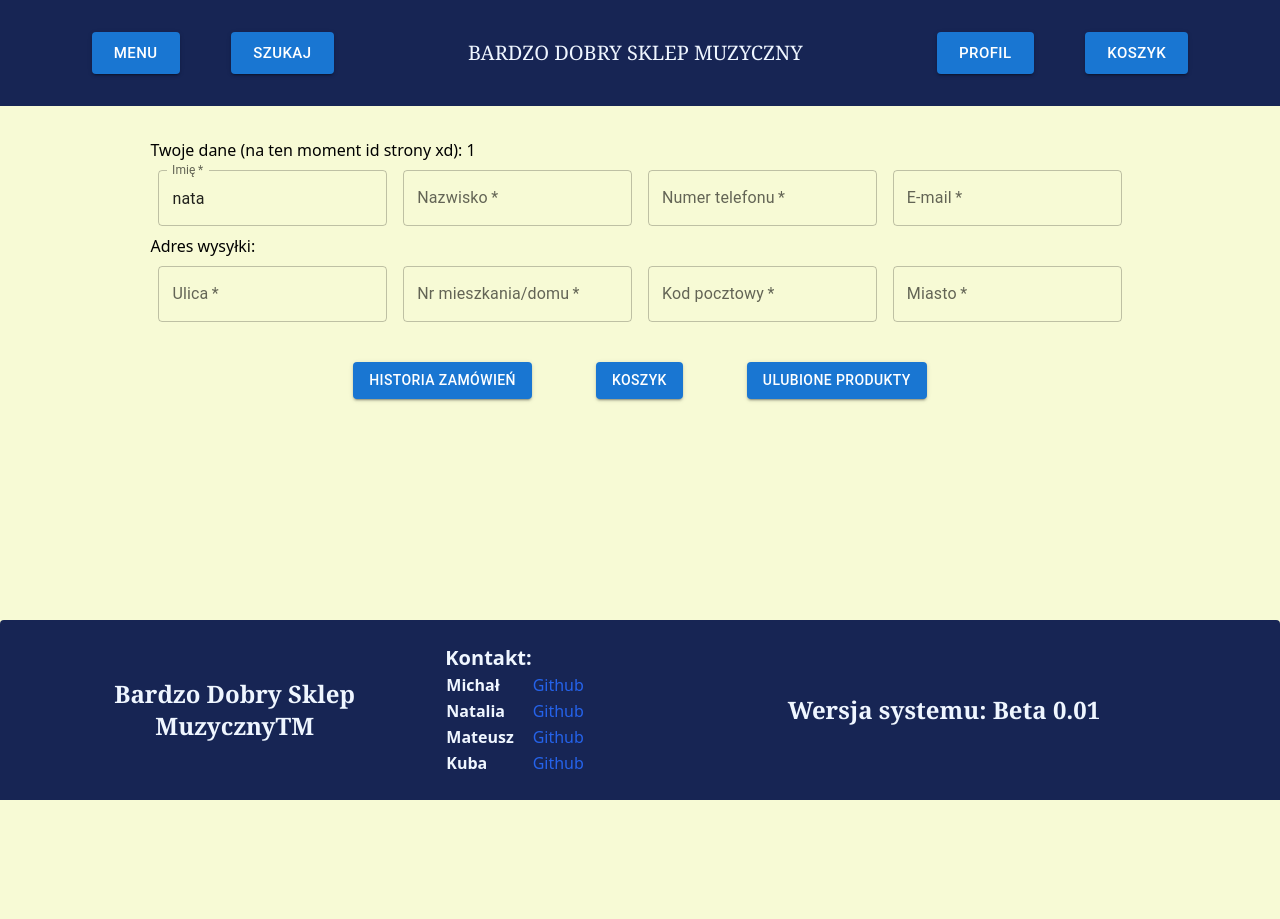
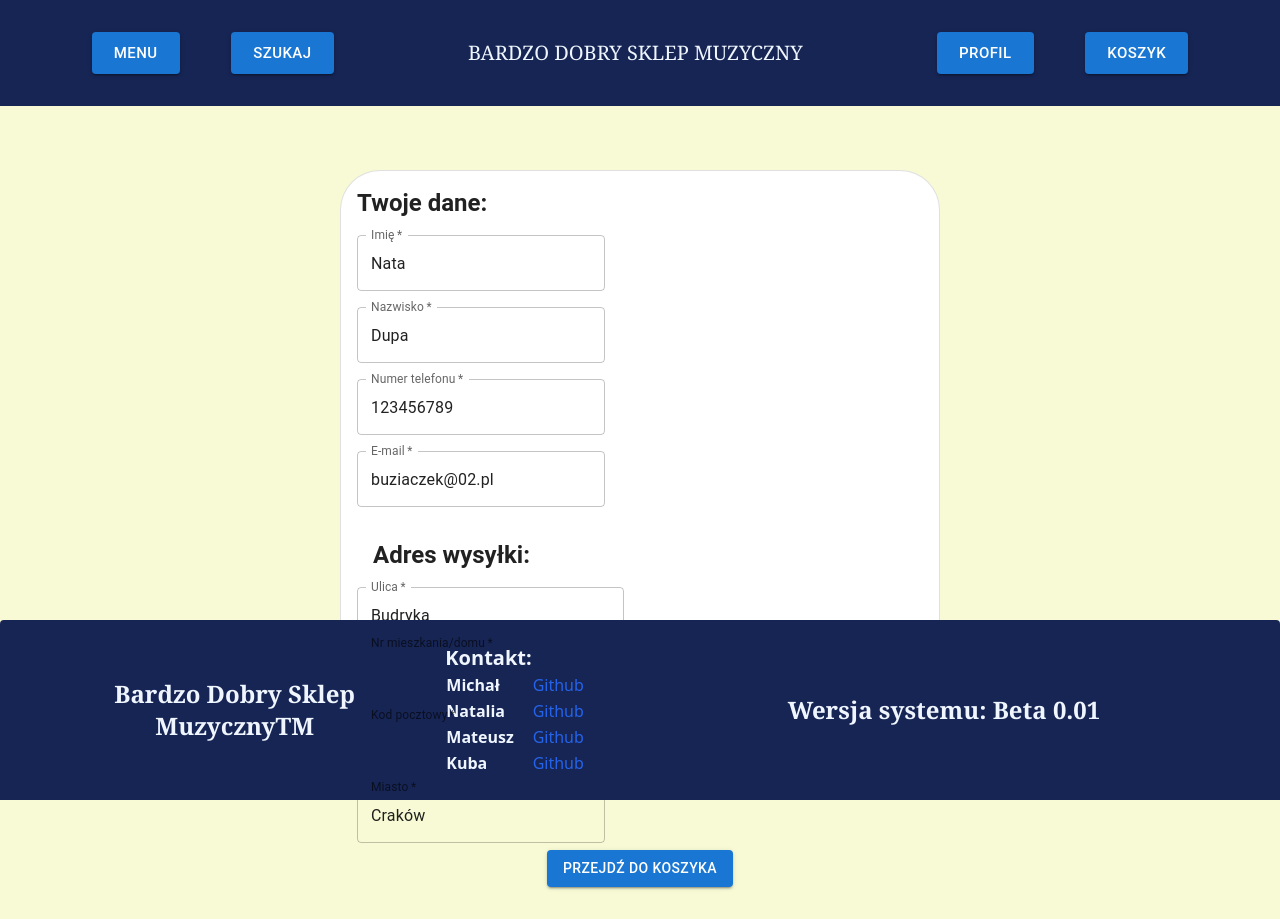
Before and after one commit to matikd13/bardzo-dobry-sklep-muzyczny, a React (Vite) app in the folder client/: page /profile/1 in a window 1280 px wide. Before the commit the page ends 800 px from the top, so only its background shows below. Built offline with nearby package versions, Linux system fonts and the light colour scheme; no server answers.

Commit message:
trzeba zrobic zeby w profile bylo t ow dwoch kolumnach i ten footer wszedzie zablokowac bo podjezdza do gory

```diff
--- a/client/src/components/shared/profileSetup/MyProfile.tsx
+++ b/client/src/components/shared/profileSetup/MyProfile.tsx
@@ -1,17 +1,22 @@
-import { Grid, Button, TextField, Stack, FormControl} from '@mui/material';
+import { Grid, Button, TextField, Stack, FormControl, Typography, Paper} from '@mui/material';
 import { useNavigate, useParams } from 'react-router-dom';
 import { useState } from 'react';
 
 export default function MyProfile() {
 
-  const [name, setName] = useState('nata');
-  const [surname, setSurname] = useState('');
-  const [number, setNumber] = useState('');
-  const [email, setEmail] = useState('');
-  const [street, setStreet] = useState('');
-  const [house_number, setHouse_number] = useState('');
-  const [zip_code, setZip_code] = useState('');
-  const [city, setCity] = useState('');
+  const [user, setUser] = useState([
+    {
+    id: 1,
+    name: "Nata",
+    surname: "Dupa",
+    number: 123456789,
+    email: "buziaczek@02.pl",
+    street: "Budryka" ,
+    house_number: 2,
+    zip_code: "38-543",
+    city: "Craków"
+    }
+  ])
 
   //TODO1: i tu wyobrażam sobie, ze jak ktos zaklada konto, tam wypelnia dane,
   //to potem po zalogowaniu ma juz je w polach, trzeba je pobrac z bazy danych, jak?
@@ -19,104 +24,129 @@ export default function MyProfile() {
 
   //TODO2: id jest, trzeba podpiac baze i tak zrobic zeby to dzialalo z uzytkownikami xd
 
-  const changeField = () => {
-    setName('dupa')
-  }
+
 
   const { id } = useParams();
 
   //docelowo rutują do odpowiednich stron
   const navigate= useNavigate();
 
-    const routeToHistory = () => {
-      navigate('/');
-      console.log('dupa')
+    const routeToCart = () => {
+      navigate('/cart/:id');
     }
 
-    const routeToCart = () => {
-      navigate('/');
-    }
-
-    const routeToFavorites = () => {
-      navigate('/');
-    }
-
-    return (
-      <>
-      <div>
-            <Grid container direction="row" my={4} justifyContent="center" alignItems="flex-start" >
-
+   const listUser = user.map((el) =>
+      <li key={el.id}>
+          <Paper sx={{ width: 600, height: 600, m: 4, borderRadius: 10}} elevation={2} variant="outlined">
+            <Grid padding={2} container xs={6} direction="column">
               <form noValidate>
-            <Stack
-            component="form"
-            sx={{
-              '& .MuiTextField-root': { m: 1, width: '25ch' },
-            }}
-            noValidate
-            autoComplete="off"
-              >
-                <div>
-                <h3>Twoje dane (na ten moment id strony xd): { id }</h3>
+              <Grid item sm container xs={6} direction="column"  >
+                 <Typography mb={2} variant='h5' sx={{ fontWeight: "bold"}}>Twoje dane:</Typography>
+                    <Grid item marginBottom={2} >
                     <TextField
                     required
                     id="outlined-required"
                     label="Imię"
-                    defaultValue={name}
+                    defaultValue={el.name}
                     />
+                    </Grid>
+                    <Grid item marginBottom={2}>
                     <TextField
                     required
                     id="outlined-required"
                     label="Nazwisko"
+                    defaultValue={el.surname}
                     />
+                    </Grid>
+                    <Grid item marginBottom={2}>
                     <TextField
                     required
                     id="outlined-required"
                     type="number"
                     label="Numer telefonu"
+                    defaultValue={el.number}
                     />
+                    </Grid>
+                    <Grid item marginBottom={2}>
                     <TextField
                     required
                     id="outlined-required"
                     type="email"
                     label="E-mail"
+                    defaultValue={el.email}
                     />
-                  </div>
-                  <div>
-                    <h3>Adres wysyłki:</h3>
+                    </Grid>
+                  </Grid>
+                  <Typography m={2} variant='h5' sx={{ fontWeight: "bold"}}>Adres wysyłki:</Typography>
+                  <Grid item sm container xs={6} direction="column"  >
                     <TextField
                     fullWidth
                     required
                     id="outlined-required"
                     label="Ulica"
+                    defaultValue={el.street}
                     />
+                    <Grid item marginBottom={2}>
                     <TextField
                     required
                     id="outlined-required"
                     type="number"
                     label="Nr mieszkania/domu"
+                    defaultValue={el.house_number}
                     />
+                    </Grid>
+                    <Grid item marginBottom={2}>
                     <TextField
                     required
                     id="outlined-required"
                     label="Kod pocztowy"
+                    defaultValue={el.zip_code}
                     />
+                    </Grid>
+                    <Grid item marginBottom={2}>
                     <TextField
                     required
                     id="outlined-required"
                     label="Miasto"
+                    defaultValue={el.city}
                     />
-                    </div>
-                    {/* tu mnie pojebalo z tym edit xd<Button type="submit" variant="contained" color="error">Edit</Button> */}
-                  </Stack>
+                    </Grid>
+                    </Grid>
+
                     </form>
 
             </Grid>
-            <Grid container direction="row" justifyContent="center" alignItems="flex-end">
-              <Grid item mx={4}><Button onClick={routeToHistory} className="bg-sky-500" variant="contained">Historia zamówień</Button></Grid>
-              <Grid item mx={4}><Button onClick={routeToCart} className="bg-sky-500" variant="contained">Koszyk</Button></Grid>
-              <Grid item mx={4}><Button onClick={routeToFavorites} className="bg-sky-500" variant="contained">ulubione produkty</Button></Grid>
+          </Paper>
+      </li>
+
+   );
+
+    return (
+      <>
+        <Grid container spacing={2}>
+          <Grid item xs={12}>
+            <Stack spacing={6} justifyContent="center" alignItems="center" padding={4}>
+              <div>
+                <ul>{listUser}</ul>
+              </div>
+          <Grid item mx={4}><Button onClick={routeToCart}  className="bg-sky-500" variant="contained">Przejdź do koszyka</Button></Grid>
+          </Stack>
           </Grid>
-      </div>
+        </Grid>
+
+
+
+
+
+
+
+
+
+
+
+
+
+
       </>
     );
   }
--- a/client/src/routes/AppRouter.tsx
+++ b/client/src/routes/AppRouter.tsx
@@ -3,6 +3,8 @@ import Layout from './layouts/Layout';
 import HomePage from './homepage/HomePage';
 import SearchPage from './searchpage/SearchPage';
 import ProfilePage from './profilepage/ProfilePage';
+//import UserCartPage from './usercartpage/UserCartPage';
+
 
 export type AppRouteType = {
   path: string;
@@ -28,6 +30,10 @@ function getRoutes() {
           path: 'profile/:id',
           element: <ProfilePage />,
         },
+        {
+          path: 'cart/:id',
+          //element: <UserCartPage />
+        }
       ],
     },
     {
```
Lines whose indentation alone changed are shown as unchanged.
